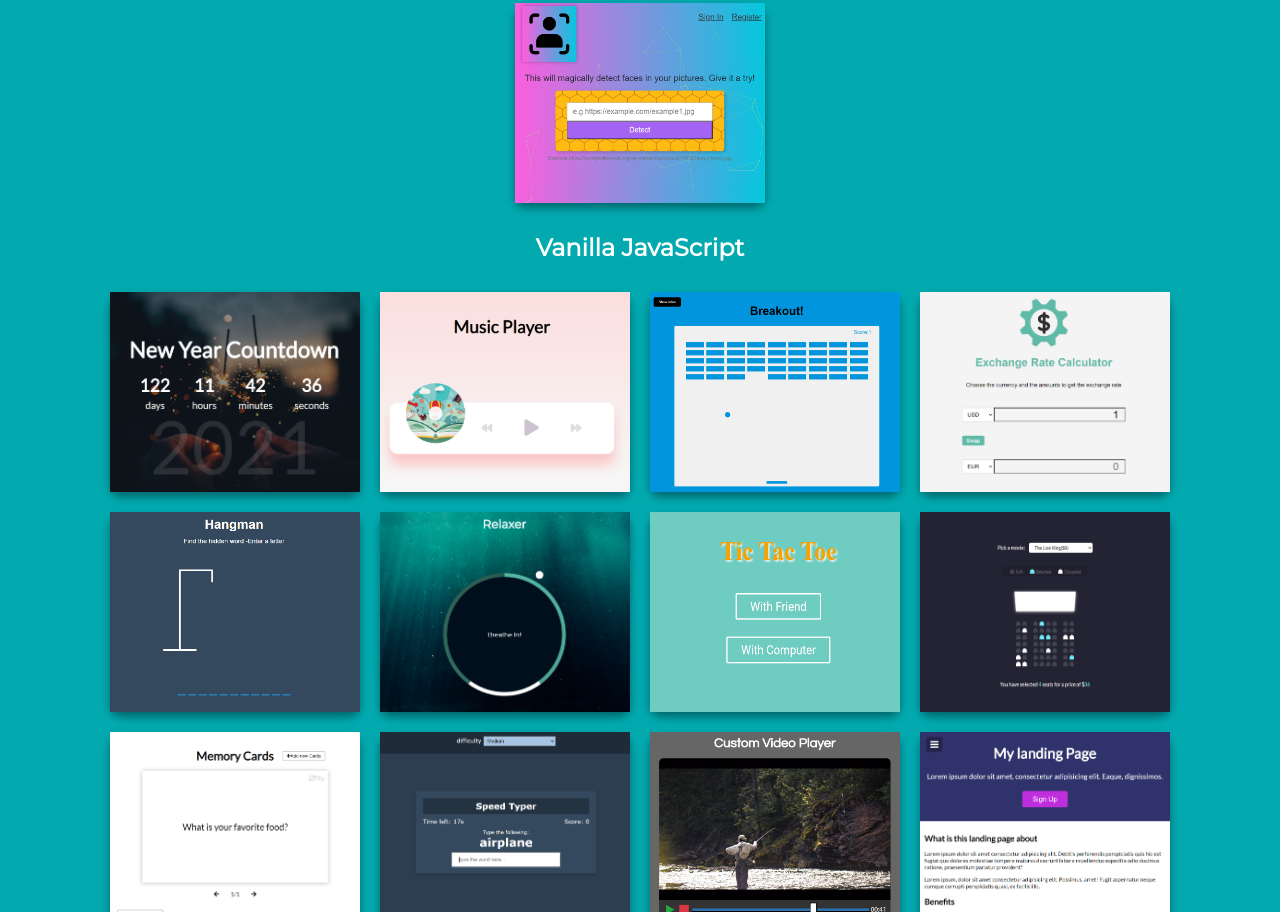
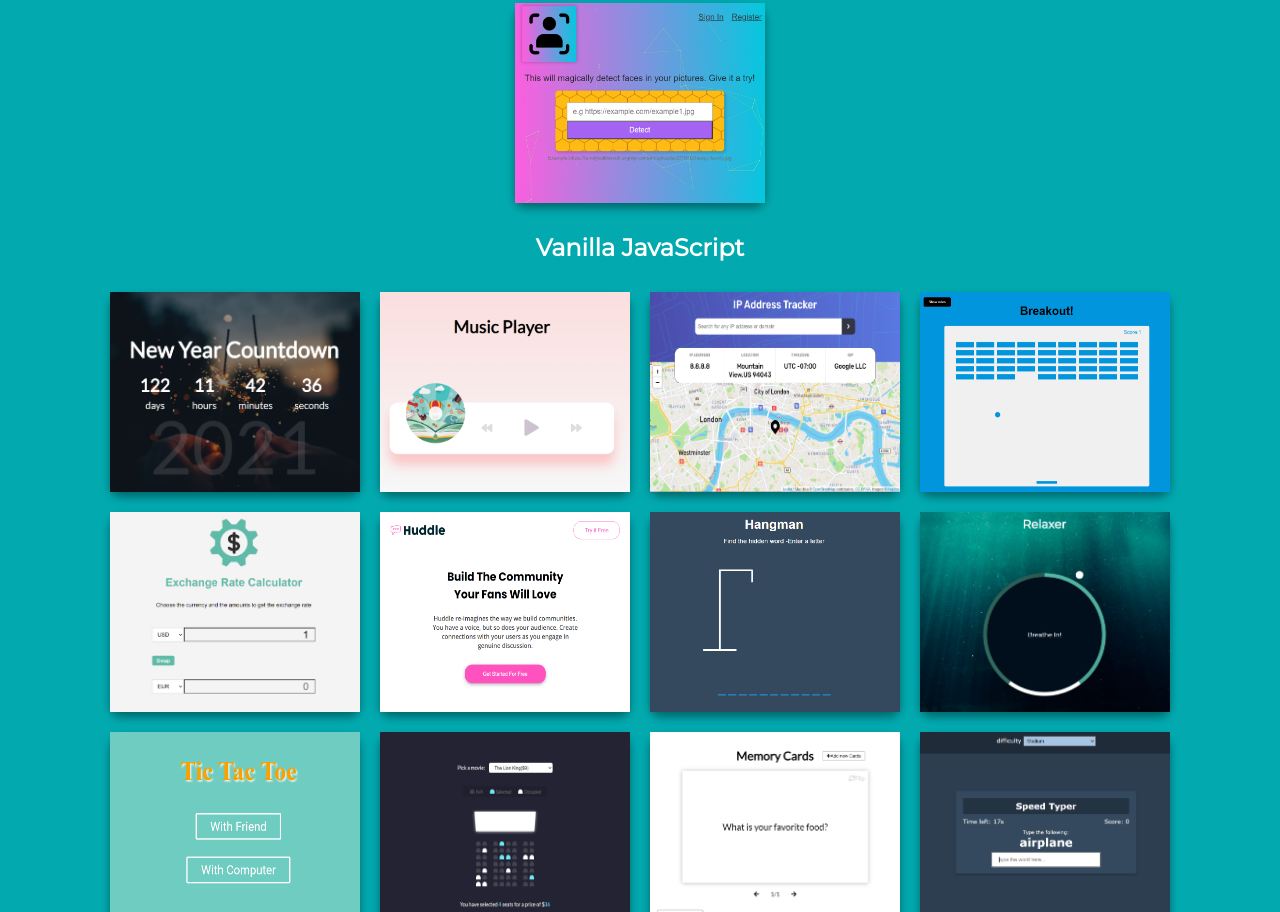
Before and after one commit to cocoxiang123/02_09_2020-mini_projects, a plain HTML site: page index.html in a window 1280 px wide. Shown: the part 505-1417 px from the top of the page. Drawn offline with Linux system fonts and the light colour scheme.

Commit message:
update projects

```diff
--- a/index.html
+++ b/index.html
@@ -84,6 +84,15 @@
             <button class="btn">Music Player</button>
           </a>
         </div>
+        <div class="card">
+          <a
+            href="https://cocoxiang123.github.io/05_09_2020-ip_address_tracker/"
+            target="_blank"
+          >
+            <img class="card-img" src="./img/ip_tracker.PNG" alt="ip_tracker" />
+            <button class="btn">IP Tracker</button>
+          </a>
+        </div>
 
         <div class="card">
           <a
@@ -110,6 +119,19 @@
               alt="exchangeRate"
             />
             <button class="btn">ExchangeRate Calculator</button>
+          </a>
+        </div>
+        <div class="card">
+          <a
+            href="https://cocoxiang123.github.io/landing_page_with_curved_section/"
+            target="_blank"
+          >
+            <img
+              class="card-img"
+              src="./img/landingPage_CurvedLine.PNG"
+              alt="landingPage"
+            />
+            <button class="btn">Landing Page</button>
           </a>
         </div>
 
```
Also changed, not shown: img/ip_tracker.PNG (added), img/landingPage_CurvedLine.PNG (added).
